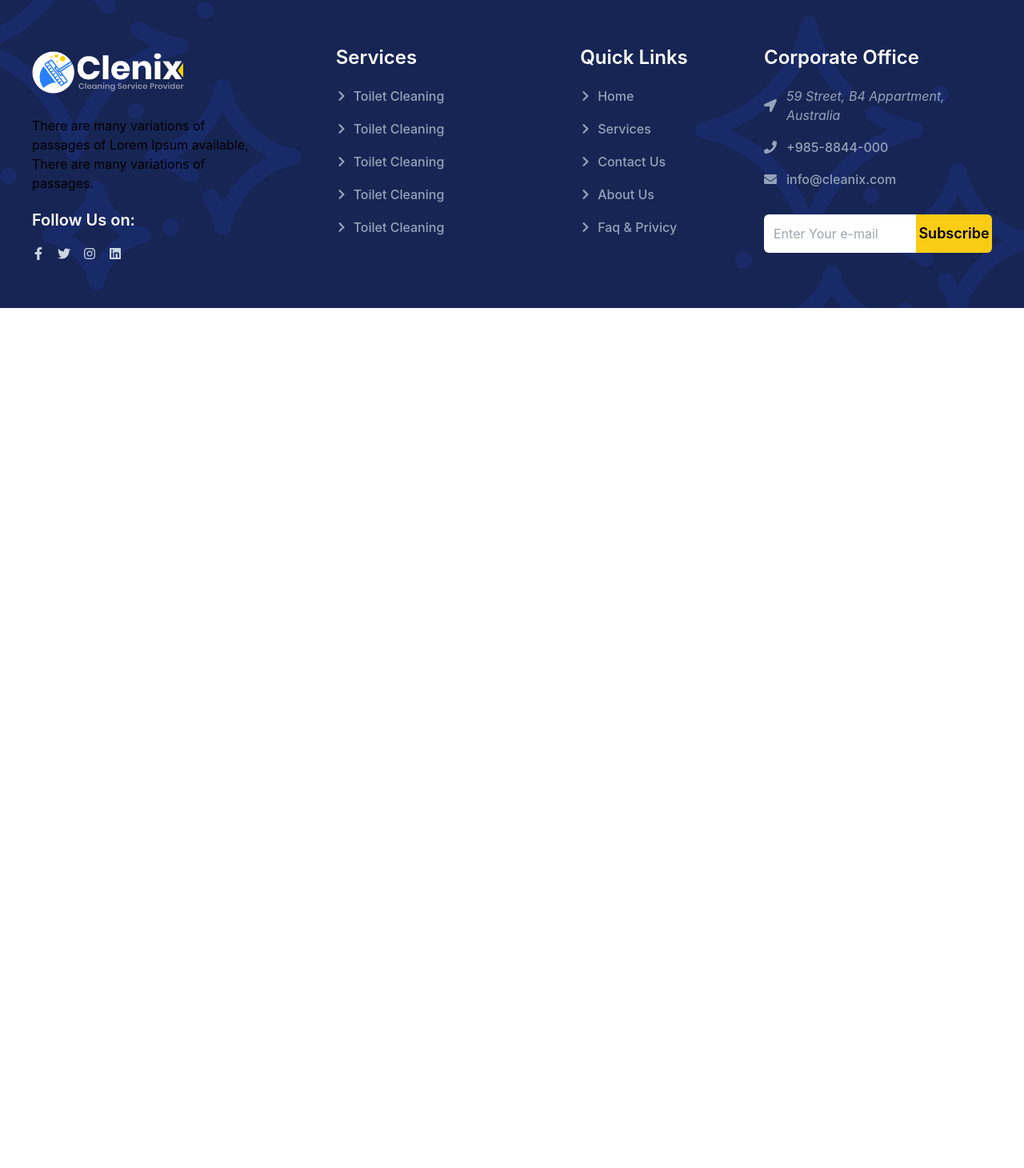
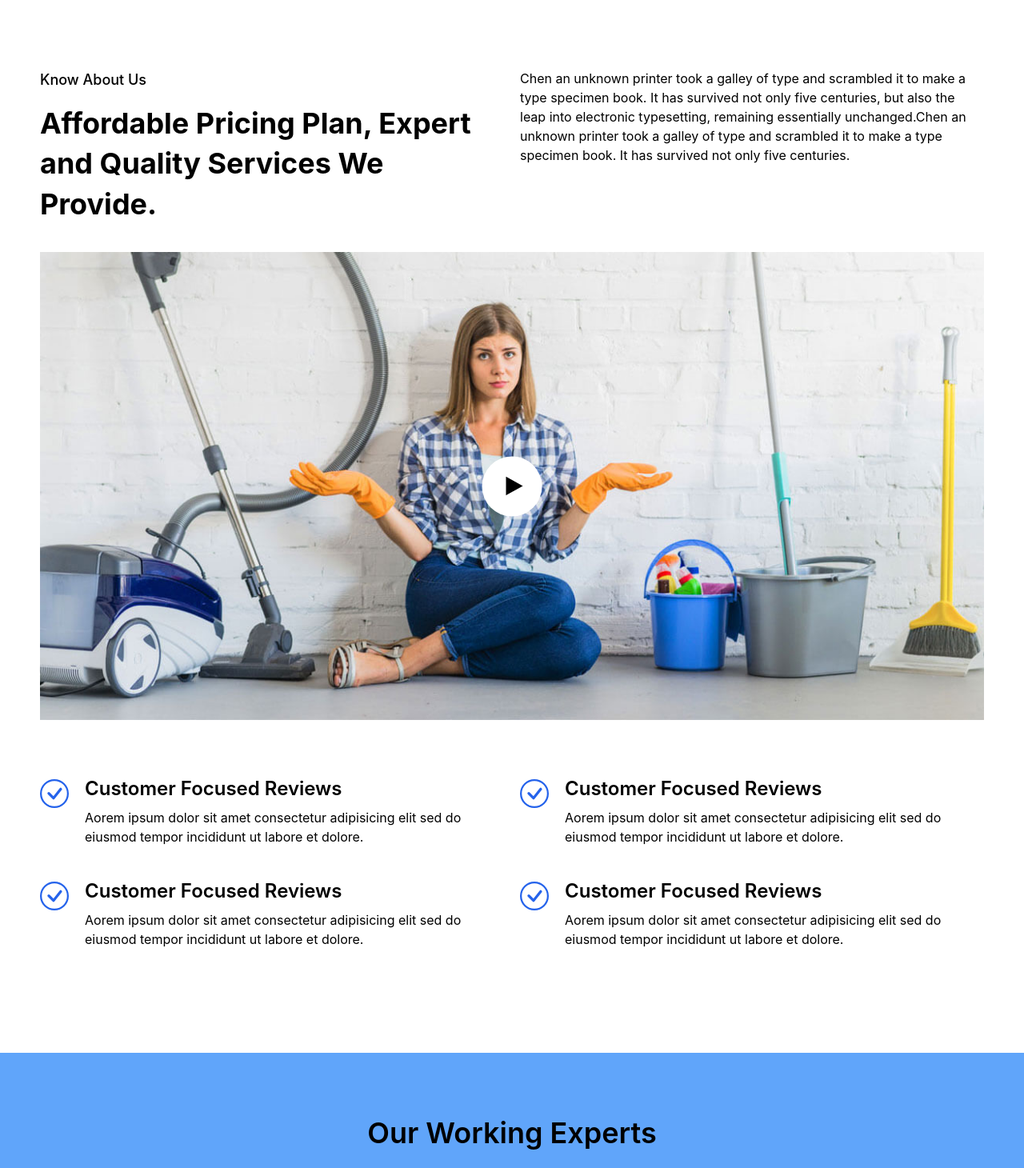
Before and after one commit to muh-arifulislam/f-cleaning-service-client, a React (Create React App) app: page /about-us in a window 1280 px wide. Shown: the part 560-2020 px from the top of the page at 80% size. Before the commit the page ends 945 px from the top, so only its background shows below. Built offline with nearby package versions, Linux system fonts and the light colour scheme.

Commit message:
about us page added

```diff
--- a/src/pages/AboutUs/AboutUs.jsx
+++ b/src/pages/AboutUs/AboutUs.jsx
@@ -1,9 +1,143 @@
 import React from "react";
 import SectionHeader from "../../components/SectionHeader";
+import image from "../../assets/images/about13.jpg";
+import personImage from "../../assets/images/figure9.png";
+import { GrPlayFill } from "react-icons/gr";
+import { BsCheckCircle } from "react-icons/bs";
+import OurWorkingExperts from "../Home/OurWorkingExperts";
+import SponsorSlider from "../Home/SponsorSlider";
+import WorkingProcess from "../Home/WorkingProcess";
+import Button from "../../components/Button";
 const AboutUs = () => {
   return (
     <section>
-      <SectionHeader title={"About Us"}/>
+      <SectionHeader title={"About Us"} />
+      <div className="max-w-[1200px] mx-auto lg:md:py-[120px] py-[60px]">
+        <div className="grid lg:md:grid-cols-2 grid-cols-1">
+          <div className="p-[10px]">
+            <h4 className="text-lg font-medium mb-[15px]">Know About Us</h4>
+            <p className="text-4xl font-bold leading-[1.4] mb-[15px]">
+              Affordable Pricing Plan, Expert and Quality Services We Provide.
+            </p>
+          </div>
+          <div className="p-[10px]">
+            <p className="mb-[15px]">
+              Chen an unknown printer took a galley of type and scrambled it to
+              make a type specimen book. It has survived not only five
+              centuries, but also the leap into electronic typesetting,
+              remaining essentially unchanged.Chen an unknown printer took a
+              galley of type and scrambled it to make a type specimen book. It
+              has survived not only five centuries.
+            </p>
+          </div>
+        </div>
+        <div className="p-[10px] relative">
+          <img className="max-w-full" src={image} alt="" />
+          <div className="absolute top-[50%] left-[50%] translate-x-[-50%] translate-y-[-50%] w-[75px] h-[75px] bg-white rounded-full flex items-center justify-center">
+            <span className="text-2xl ml-1 ">
+              <GrPlayFill color="red" />
+            </span>
+          </div>
+        </div>
+        <div className="pt-[50px]">
+          <ul className="grid lg:md:grid-cols-2 grid-cols-1">
+            <li>
+              <div className="p-[10px] flex items-start gap-5">
+                <span className="mt-1 text-4xl text-blue-600">
+                  <BsCheckCircle className="" />
+                </span>
+                <div className="mb-5">
+                  <h4 className="text-2xl font-semibold mb-2">
+                    Customer Focused Reviews
+                  </h4>
+                  <p>
+                    Aorem ipsum dolor sit amet consectetur adipisicing elit sed
+                    do eiusmod tempor incididunt ut labore et dolore.
+                  </p>
+                </div>
+              </div>
+            </li>
+            <li>
+              <div className="p-[10px] flex items-start gap-5">
+                <span className="mt-1 text-4xl text-blue-600">
+                  <BsCheckCircle className="" />
+                </span>
+                <div className="mb-5">
+                  <h4 className="text-2xl font-semibold mb-2">
+                    Customer Focused Reviews
+                  </h4>
+                  <p>
+                    Aorem ipsum dolor sit amet consectetur adipisicing elit sed
+                    do eiusmod tempor incididunt ut labore et dolore.
+                  </p>
+                </div>
+              </div>
+            </li>
+            <li>
+              <div className="p-[10px] flex items-start gap-5">
+                <span className="mt-1 text-4xl text-blue-600">
+                  <BsCheckCircle className="" />
+                </span>
+                <div>
+                  <h4 className="text-2xl font-semibold mb-2">
+                    Customer Focused Reviews
+                  </h4>
+                  <p>
+                    Aorem ipsum dolor sit amet consectetur adipisicing elit sed
+                    do eiusmod tempor incididunt ut labore et dolore.
+                  </p>
+                </div>
+              </div>
+            </li>
+            <li>
+              <div className="p-[10px] flex items-start gap-5">
+                <span className="mt-1 text-4xl text-blue-600">
+                  <BsCheckCircle className="" />
+                </span>
+                <div>
+                  <h4 className="text-2xl font-semibold mb-2">
+                    Customer Focused Reviews
+                  </h4>
+                  <p>
+                    Aorem ipsum dolor sit amet consectetur adipisicing elit sed
+                    do eiusmod tempor incididunt ut labore et dolore.
+                  </p>
+                </div>
+              </div>
+            </li>
+          </ul>
+        </div>
+      </div>
+      <div className="bg-blue-400 ">
+        <OurWorkingExperts />
+      </div>
+      <div>
+        <WorkingProcess />
+      </div>
+      <div className="bg-blue-400 py-[40px] px-4">
+        <div className="max-w-[1200px] mx-auto grid lg:md:grid-cols-2 grid-cols-1 gap-y-5">
+          <div>
+            <img src={personImage} alt="" />
+          </div>
+          <div className="flex flex-col justify-center">
+            <h2 className="text-5xl font-semibold leading-[1.4] mb-5">
+              Together We'll Explore New Things
+            </h2>
+            <p className="mb-5">
+              Chen an unknown printer took a galley of type and scrambled it to
+              make a type specimen book. It has survived not only five
+              centuries, but also the leap into electronic typesetting,
+              remaining essentially.
+            </p>
+            <div>
+              <Button>Book Service</Button>
+            </div>
+          </div>
+        </div>
+      </div>
+      <div className="max-w-[1200px] mx-auto">
+        <SponsorSlider />
+      </div>
     </section>
   );
 };
--- a/src/pages/Home/OurWorkingExperts.jsx
+++ b/src/pages/Home/OurWorkingExperts.jsx
@@ -17,7 +17,7 @@ const OurWorkingExperts = () => {
     slidePerView = 1;
   }
   return (
-    <section className="py-[80px]">
+    <section className="py-[80px] ">
       <div className="max-w-[1200px] mx-auto">
         <div className="text-center mb-5">
           <h2 className="text-4xl font-semibold mb-5">Our Working Experts</h2>
```
Also changed, not shown: src/assets/images/figure9.png (added).
